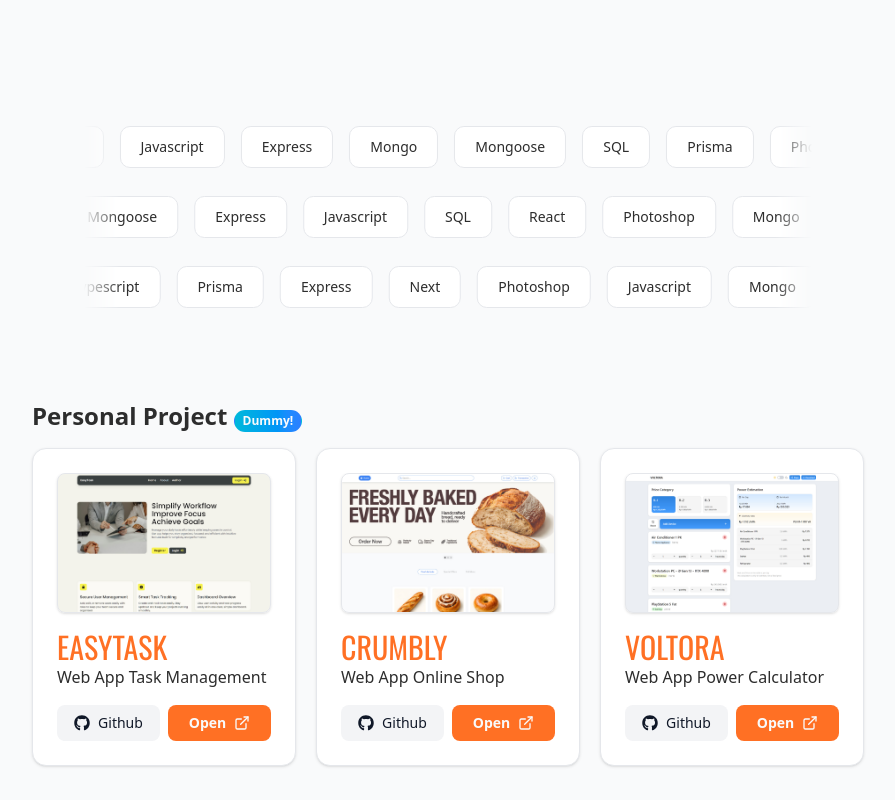
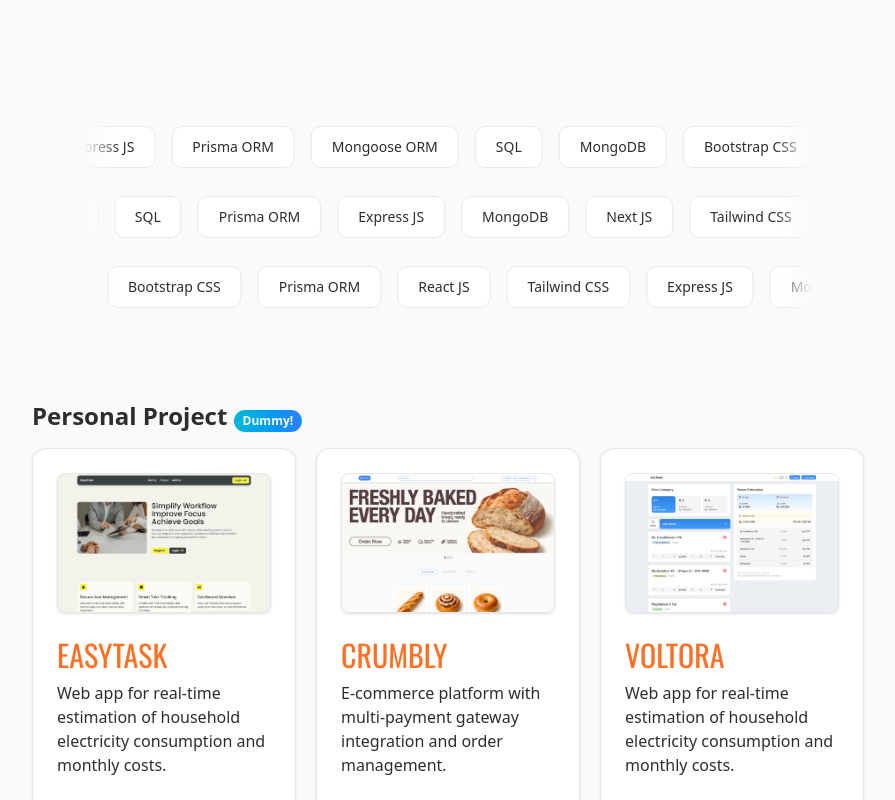
Before and after one commit to hmuawiyah/Web-Portofolio, a Next.js app: page / in a window 1280 px wide. Shown: the part 1340-2140 px from the top of the page, without its empty margins (192-1087 px from the left). Built offline with nearby package versions, Linux system fonts and the light colour scheme.

Commit message:
update: skills and personal projects

```diff
--- a/src/components/PersonalProject.tsx
+++ b/src/components/PersonalProject.tsx
@@ -17,21 +17,21 @@ const PersonalProject = () => {
     const data = [
         {
             title: "EasyTask",
-            desc: "Task Management",
+            desc: "Web app for real-time estimation of household electricity consumption and monthly costs.",
             img: "/EasyTask-SS.jpg",
             linkDetail: "https://github.com/hmuawiyah/EASYTASK-Web-App-Task-Management",
             linkOpen: "https://easytask-web.vercel.app/"
         },
         {
             title: "Crumbly",
-            desc: "Online Shop",
+            desc: "E-commerce platform with multi-payment gateway integration and order management.",
             img: "/Crumbly-SS.jpg",
             linkDetail: "https://github.com/hmuawiyah/CRUMBLY-Web-App-Online-Shop",
             linkOpen: "https://crumbly-bread.vercel.app/"
         },
         {
             title: "Voltora",
-            desc: "Power Calculator",
+            desc: "Web app for real-time estimation of household electricity consumption and monthly costs.",
             img: "/Voltora-SS.jpg",
             linkDetail: "https://github.com/hmuawiyah/VOLTORA-Web-App-Power-Calculator",
             linkOpen: "https://voltora-calculator.vercel.app/"
@@ -47,20 +47,18 @@ const PersonalProject = () => {
                         key={i}
                         className="flex w-full md:w-[48%] lg:w-[35%] flex-col justify-between py-6"
                     >
-                        {/* <CardHeader className="gap-0">
-                        </CardHeader> */}
 
-                        <CardContent className="flex flex-col overflow-hidden space-y-4">
+                        <CardContent className="flex flex-col overflow-hidden space-y-6">
                             <div
                                 className="w-full h-35 bg-cover rounded-md shadow-sm border border-border"
                                 style={{ backgroundImage: `url(${val.img})` }}
                             />
 
-                            <div>
+                            <div className="flex flex-col space-y-2">
                                 <CardTitle className="font-display text-3xl font-normal uppercase text-primary">
                                     {val.title}
                                 </CardTitle>
-                                <p className="">Web App {val.desc}</p>
+                                <p className="">{val.desc}</p>
                             </div>
 
 
@@ -76,13 +74,14 @@ const PersonalProject = () => {
                                     </Button>
                                 </Link>
                             </div>
+
                         </CardContent>
                     </Card>
 
                 ))
                 }
             </div>
-        </div>
+        </div >
     )
 }
 
--- a/src/components/Skills.tsx
+++ b/src/components/Skills.tsx
@@ -1,19 +1,21 @@
 import React from 'react'
 
 const skillWords = [
-    "Next",
-    "React",
-    "Typescript",
-    "Javascript",
-    "Express",
-    "Mongo",
-    "Mongoose",
+    "React JS",
+    "Next JS",
+    "TypeScript",
+    "Express JS",
+    "Prisma ORM",
+    "Mongoose ORM",
     "SQL",
-    "Prisma",
-    "Photoshop",
-    "Illustrator",
-    "Canva",
-    "Figma"
+    "MongoDB",
+    "Bootstrap CSS",
+    "Tailwind CSS",
+    "Shadcn UI",
+    "Golang",
+    "Adobe Photoshop",
+    "Adobe Illustrator",
+    "Figma",
 ];
 
 const row1 = [...skillWords];
```
